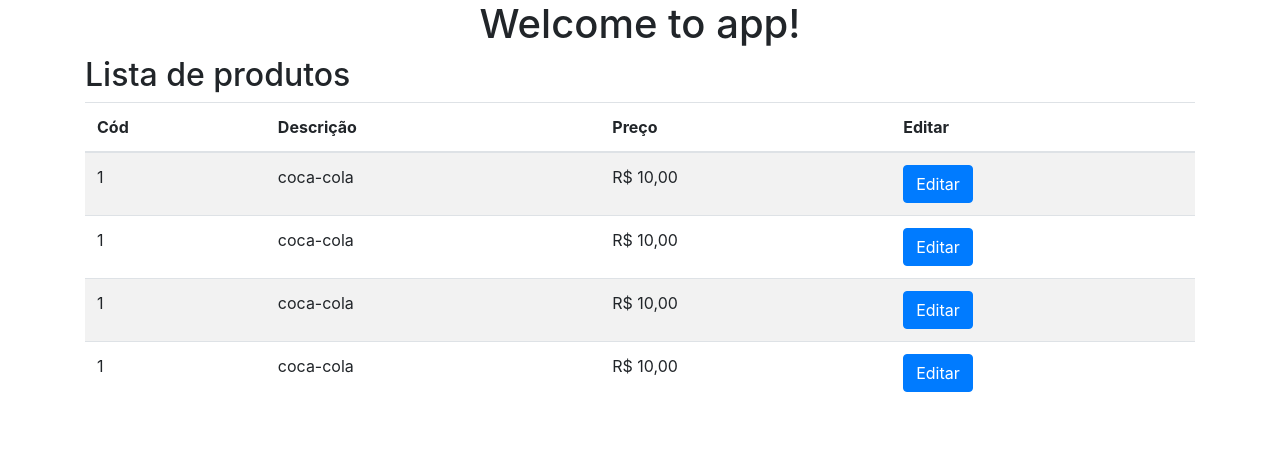
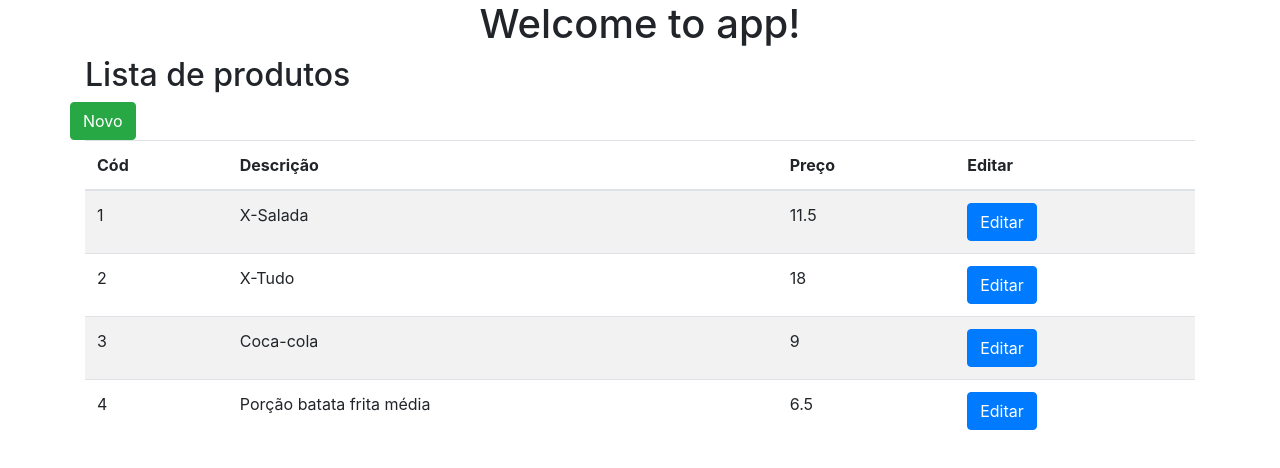
Before and after one commit to andrebronca/estudo_food, an Angular app: page /produtos in a window 1280 px wide. Shown: the top 468 px of the page. Built offline with nearby package versions, Linux system fonts and the light colour scheme.

Commit message:
Model de produto. Mock para teste. Master-detail sem tratamento de edição.

```diff
--- a/src/app/produtos/produtos-lista.component.html
+++ b/src/app/produtos/produtos-lista.component.html
@@ -2,6 +2,11 @@
   <div class="row">
     <div class="col-xs-12 col-sm-12 col-md-12">
       <h2>Lista de produtos</h2>
+
+      <div class="row">
+        <button class="btn btn-success">Novo</button>
+      </div>
+
       <table class="table table-striped table-hover">
         <thead>
           <tr>
@@ -12,30 +17,14 @@
           </tr>
         </thead>
         <tbody>
-          <tr>
-            <td>1</td>
-            <td>coca-cola</td>
-            <td>R$ 10,00</td>
+          <tr *ngFor="let p of produtos">
+            <td>{{p.id}}</td>
+            <td>{{p.descricao}}</td>
+            <td>{{p.preco}}</td>
             <td><button class="btn btn-primary">Editar</button></td>
           </tr>
-          <tr>
-            <td>1</td>
-            <td>coca-cola</td>
-            <td>R$ 10,00</td>
-            <td><button class="btn btn-primary">Editar</button></td>
-          </tr>
-          <tr>
-            <td>1</td>
-            <td>coca-cola</td>
-            <td>R$ 10,00</td>
-            <td><button class="btn btn-primary">Editar</button></td>
-          </tr>
-          <tr>
-            <td>1</td>
-            <td>coca-cola</td>
-            <td>R$ 10,00</td>
-            <td><button class="btn btn-primary">Editar</button></td>
-          </tr>
+
+
         </tbody>
       </table>
     </div>
--- a/src/app/produtos/produtos-lista.component.ts
+++ b/src/app/produtos/produtos-lista.component.ts
@@ -1,9 +1,14 @@
 import { Component } from "@angular/core";
 
+import { Produto } from './produto.model';
+import { PRODUTOS } from './produtos-mock';
 
 @Component({
   moduleId: module.id,
   selector: 'app-produtos-lista',
   templateUrl: 'produtos-lista.component.html'
 })
-export class ProdutosListaComponent {}
+export class ProdutosListaComponent {
+
+  produtos: Produto[] = PRODUTOS;
+}
--- /dev/null
+++ b/src/app/produtos/produtos-mock.ts
@@ -0,0 +1,8 @@
+import { Produto } from './produto.model'
+
+export const PRODUTOS: Produto[] = [
+  {id: 1, descricao: 'X-Salada', preco: 11.50},
+  {id: 2, descricao: 'X-Tudo', preco: 18.00},
+  {id: 3, descricao: 'Coca-cola', preco: 9.00},
+  {id: 4, descricao: 'Porção batata frita média', preco: 6.5}
+]
--- a/src/app/produtos/produtos.module.ts
+++ b/src/app/produtos/produtos.module.ts
@@ -1,8 +1,12 @@
 import { NgModule } from '@angular/core';
+import { CommonModule } from '@angular/common';
 import { BrowserModule } from '@angular/platform-browser';
 import { ProdutosListaComponent } from './produtos-lista.component';
 
 @NgModule({
+  imports: [
+    CommonModule
+  ],
   declarations: [
     ProdutosListaComponent
   ],
```
Also changed, not shown: src/app/produtos/produto-detalhe.component.html (added, +19 -0 lines), src/app/produtos/produto-detalhe.component.ts (added, +8 -0 lines), src/app/produtos/produto.model.ts (added, +8 -0 lines).
